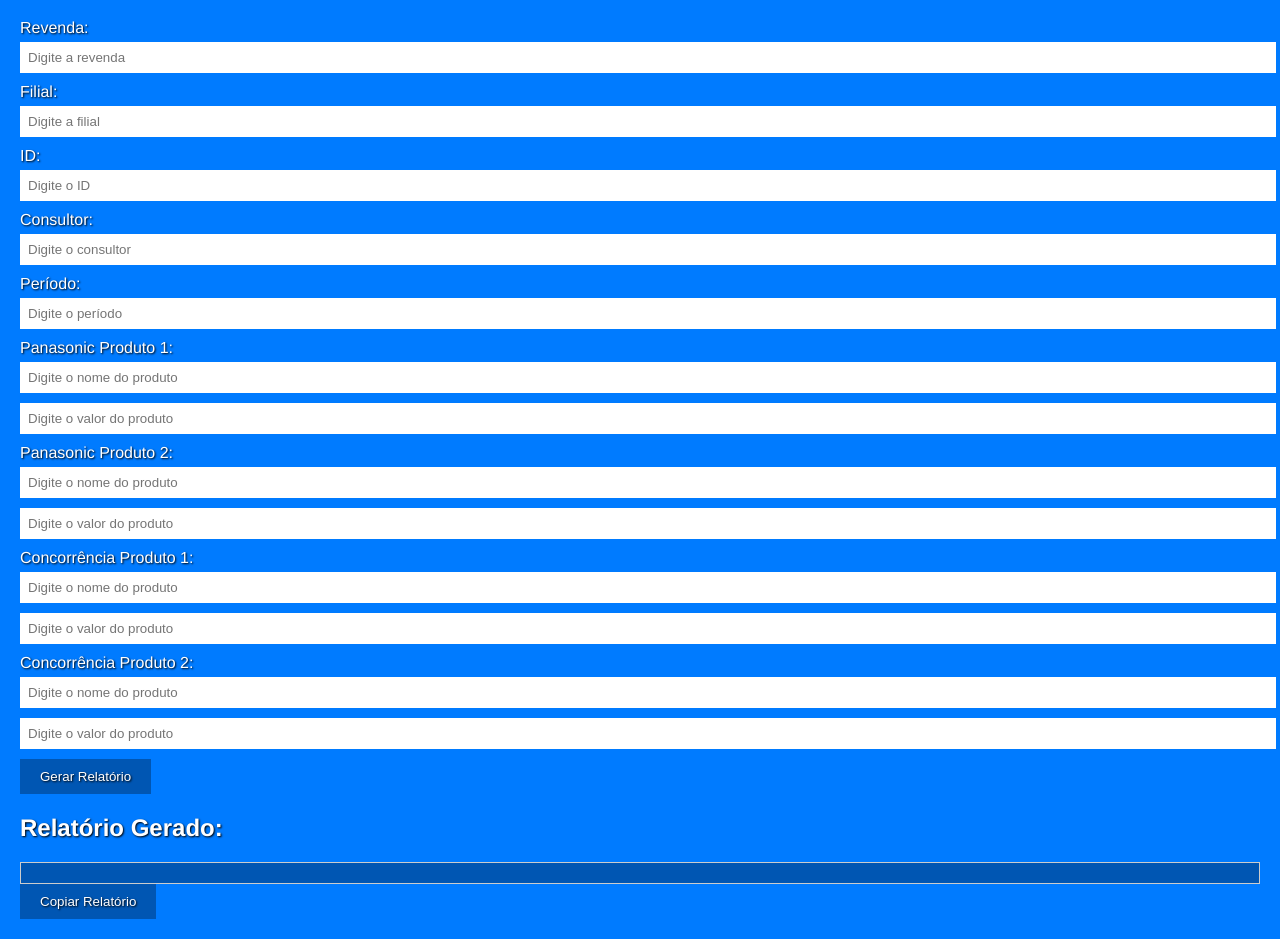
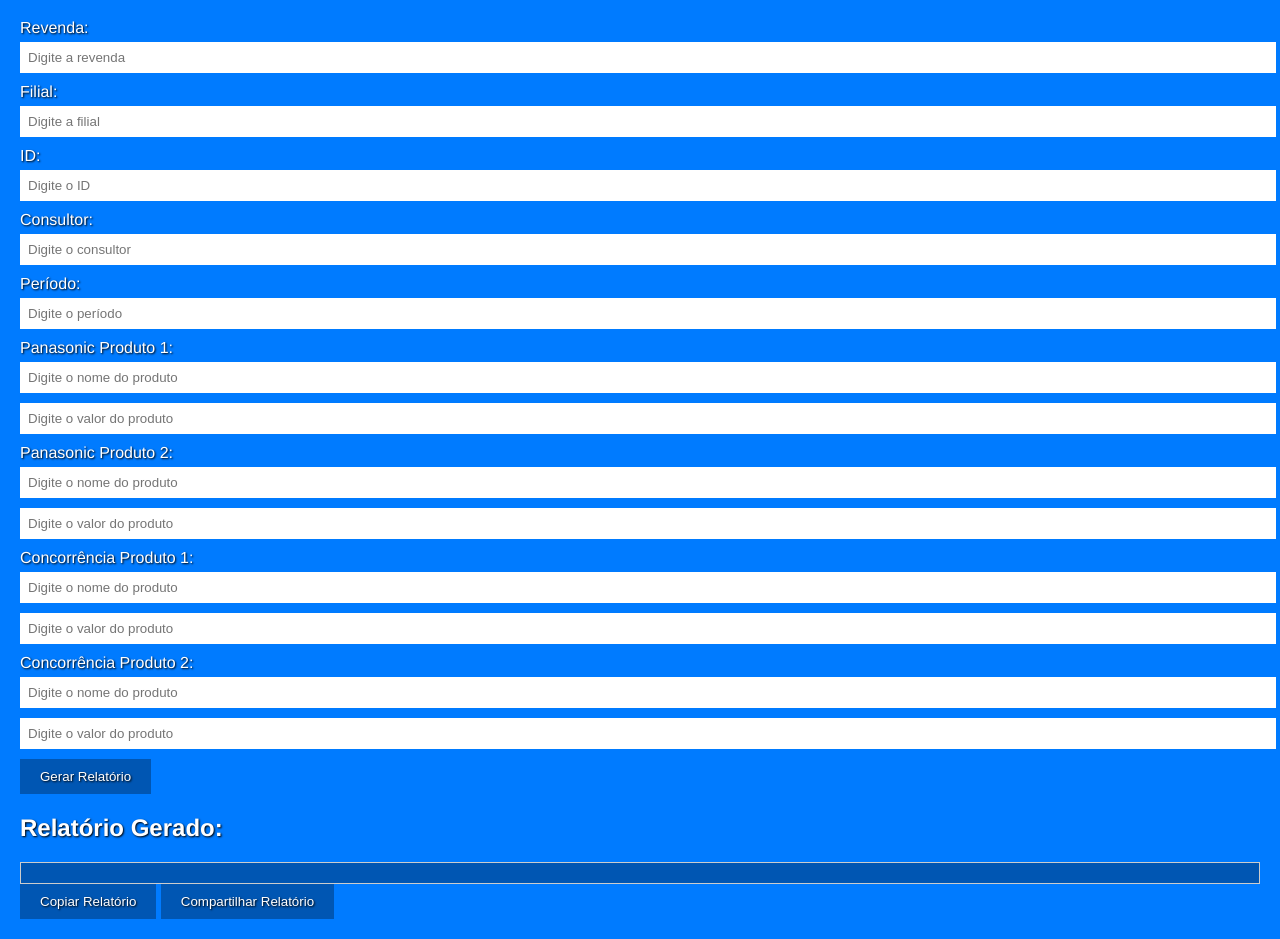
Before and after one commit to Reinaldoleall/RelatorioLeste, a plain HTML site: page informacoes_da_semana.html in a window 1280 px wide. Shown: the part 61-1000 px from the top of the page. Drawn offline with Linux system fonts and the light colour scheme.

Commit message:
Update informacoes_da_semana.html

```diff
--- a/informacoes_da_semana.html
+++ b/informacoes_da_semana.html
@@ -91,6 +91,7 @@
         <h2>Relatório Gerado:</h2>
         <div id="generatedReport" class="generated-report"></div>
         <button onclick="copyReport()">Copiar Relatório</button>
+        <button onclick="shareReport()">Compartilhar Relatório</button>
     </div>
 
     <script>
@@ -147,6 +148,20 @@
             document.body.removeChild(textarea);
             alert('Relatório copiado para a área de transferência!');
         }
+
+        function shareReport() {
+            const reportText = document.getElementById('generatedReport').textContent;
+            if (navigator.share) {
+                navigator.share({
+                    title: 'Relatório da Semana',
+                    text: reportText
+                })
+                .then(() => console.log('Relatório compartilhado com sucesso'))
+                .catch(err => console.error('Erro ao compartilhar relatório:', err));
+            } else {
+                alert('A funcionalidade de compartilhamento não é suportada neste navegador.');
+            }
+        }
     </script>
 
 </body>
```
